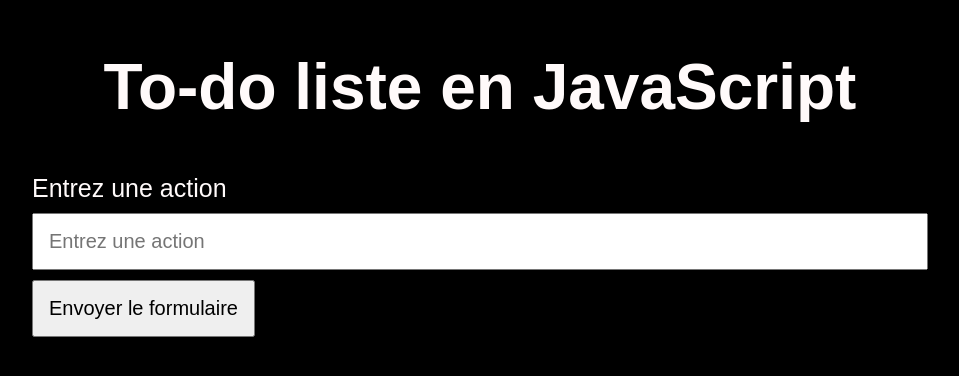
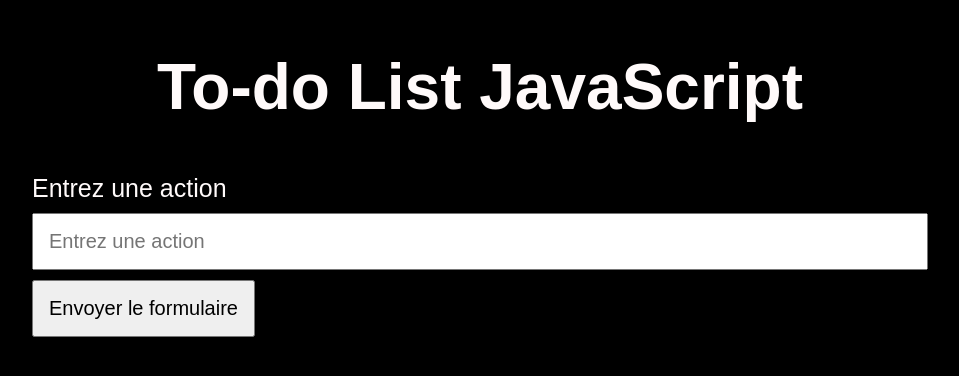
Before and after one commit to angeliquejeanne/Projet-5-ToDoList, a plain HTML site: page index.html in a window 1280 px wide. Shown: the whole page, without its empty margins (160-1119 px from the left). Drawn offline with Linux system fonts and the light colour scheme.

Commit message:
add index

```diff
--- a/index.html
+++ b/index.html
@@ -9,7 +9,7 @@
 </head>
 <body>
 
-    <h1>To-do liste en JavaScript</h1>
+    <h1>To-do List JavaScript</h1>
 
     <form>
         <label for="item">Entrez une action</label>
```
